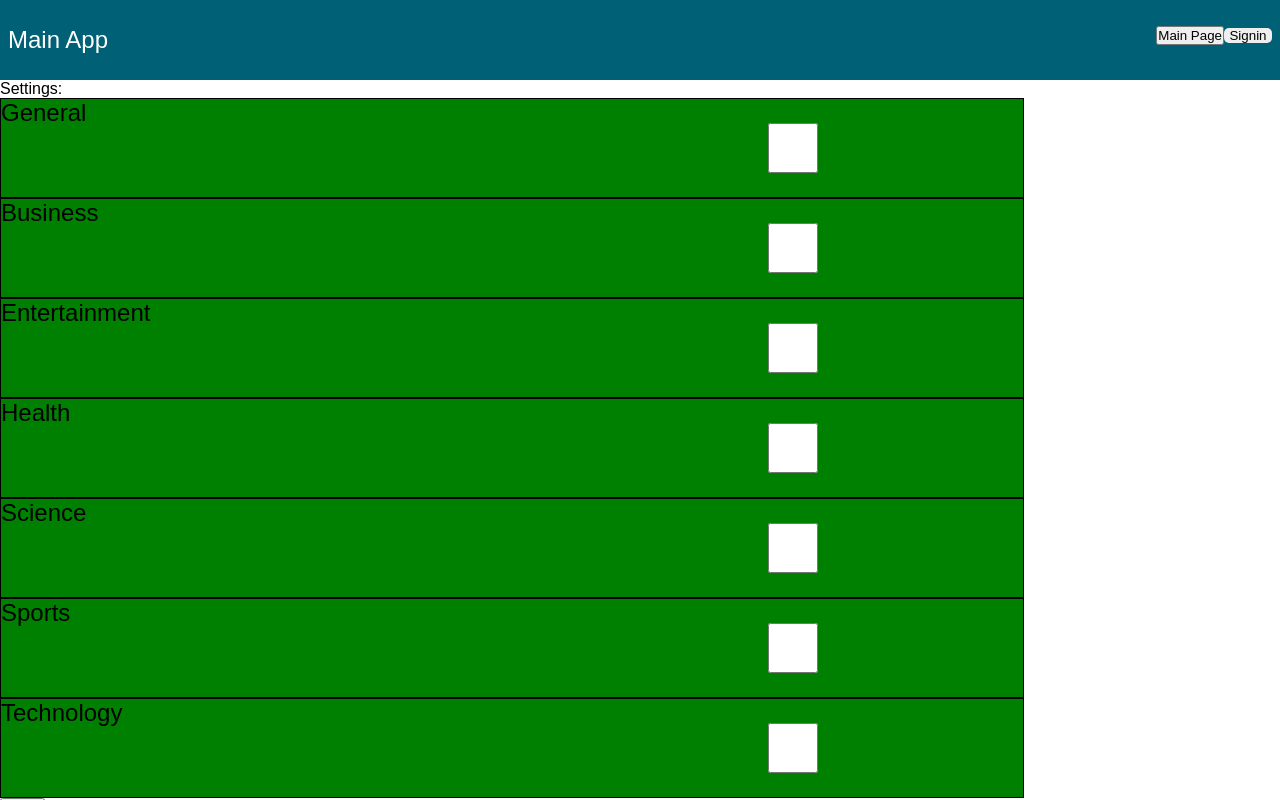
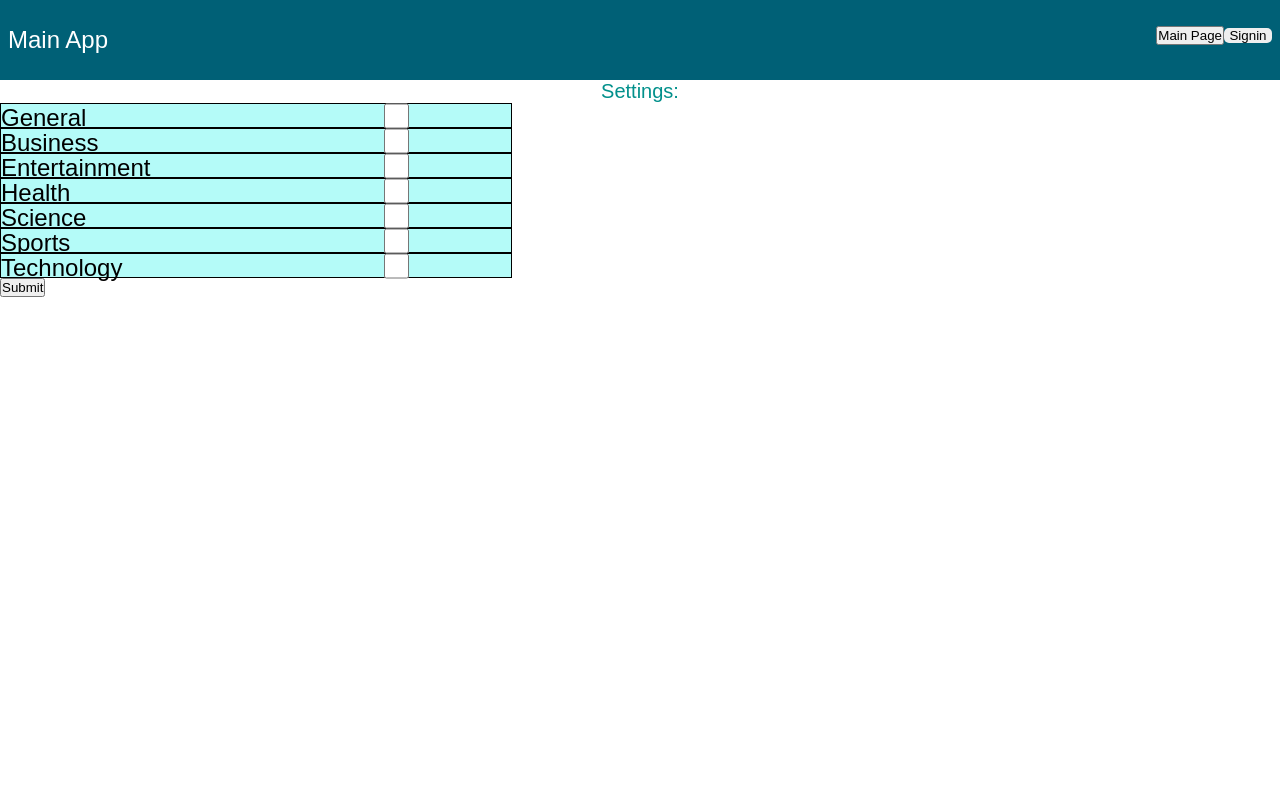
Before and after one commit to DragonFish55/sprintproject, a React (Create React App) app: page /settings in a window 1280 px wide. Built offline with nearby package versions, Linux system fonts and the light colour scheme.

Commit message:
Make design changes

```diff
--- a/src/components/Settings/Settings.css
+++ b/src/components/Settings/Settings.css
@@ -11,9 +11,9 @@
 
 .sett_choice{
     display: flex;
-    width: 80%;
-    height: 100px;
-    background-color: green;
+    width: 40%;
+    height: 25px;
+    background-color: #b4fbf8;
     border: 1px solid black;
     align-items: center;
 }
@@ -32,6 +32,25 @@
 }
 
 .sett_choice input[type="checkbox"]{
-    width: 50px;
-    height: 100px;
+    width: 25px;
+    height: 50px;
 }
+
+.sett_title{
+  text-align: center;
+  color: #02908b;
+  font-family: Arial;
+  font-size: 20px;
+}
+
+.checkq{
+  background-color: #02908b;
+  color: white;
+  padding: 10px 20px;
+  font-family: Arial;
+  text-align: center;
+  display: inline-block;
+  font-size: 10px;
+  border-radius: 10px;
+  box-shadow: 0 8px 16px 0 rgba(0,0,0,0.2), 0 6px 20px 0 rgba(0,0,0,0.19);
+}
--- a/src/components/Settings/Settings.js
+++ b/src/components/Settings/Settings.js
@@ -109,7 +109,7 @@ function Settings(props){
 
     return (
         <div className="settings">
-            <div className="sett_title"><p>Settings:</p></div>
+            <div className="sett_title">Settings:</div>
             <div className="sett_choices">
                 <div className="sett_choice">
                     <label htmlFor="gen_box">General</label>
```
